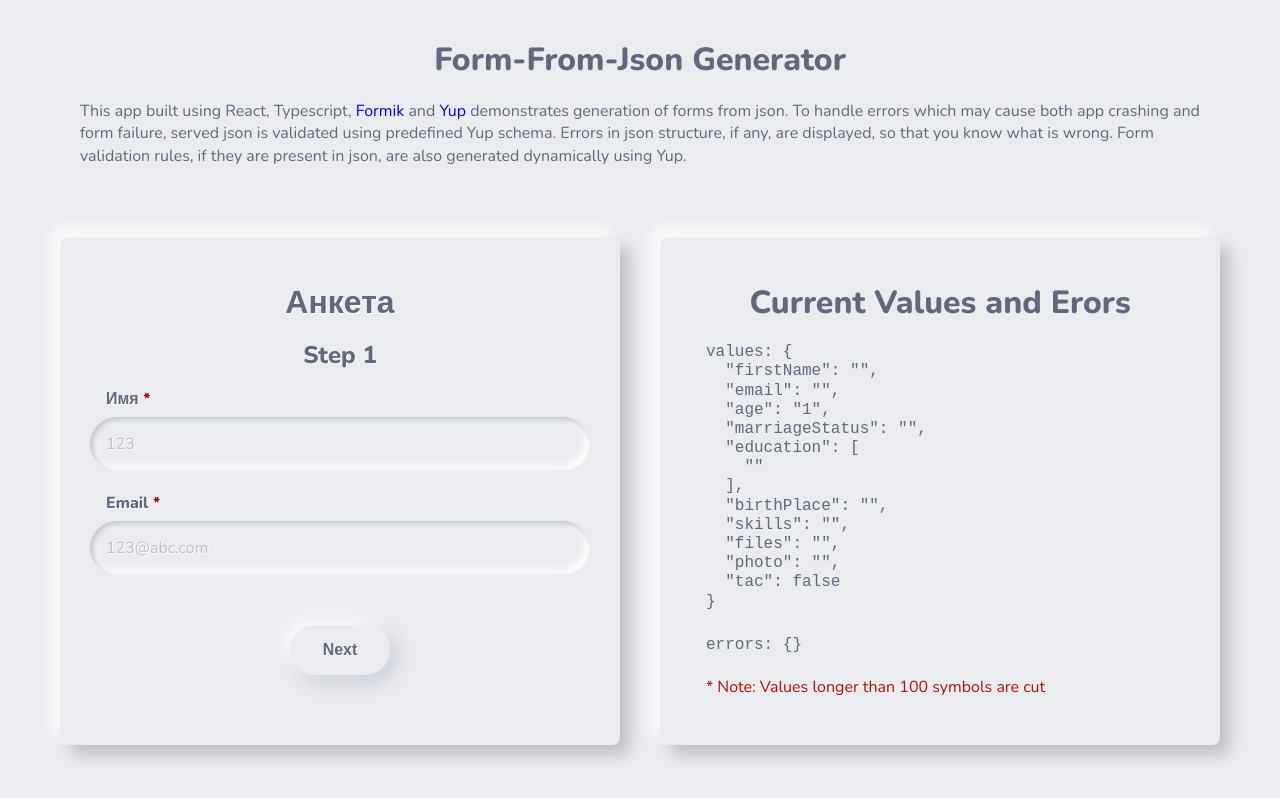
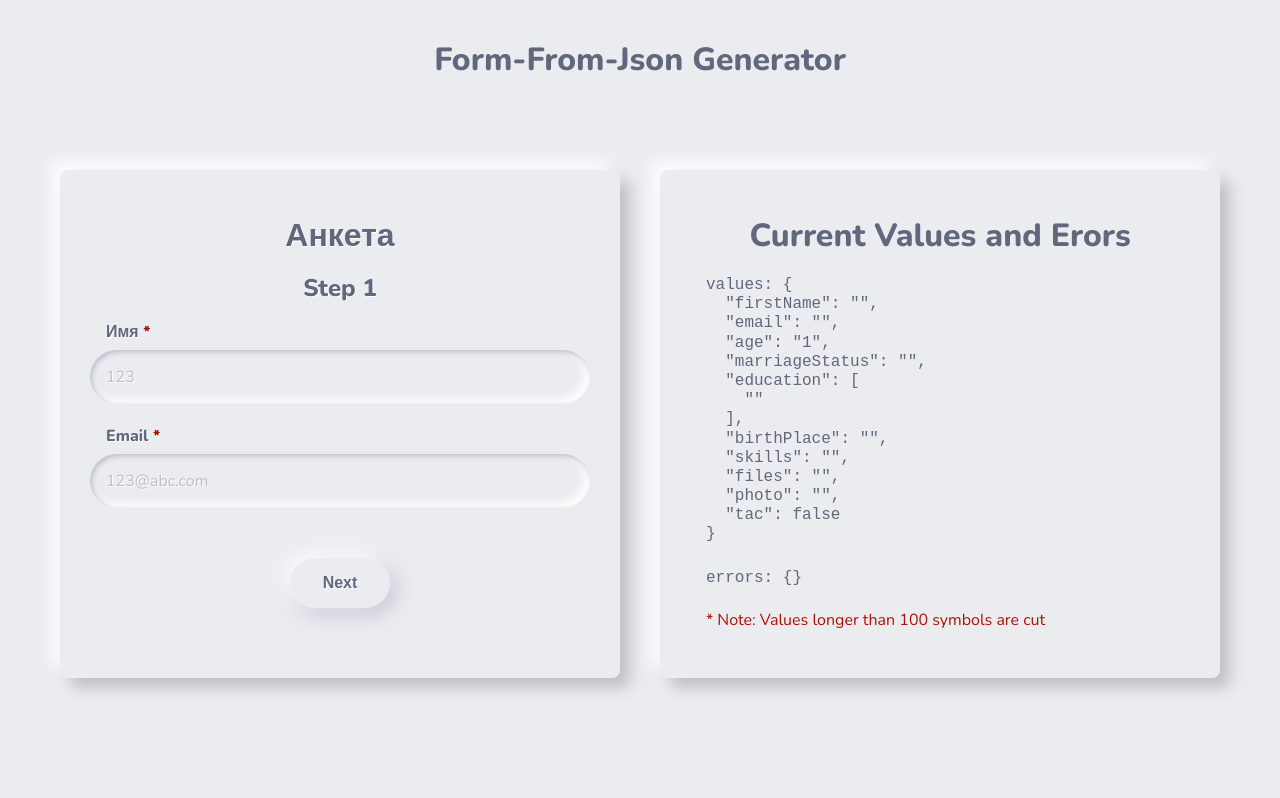
Before and after one commit to ItSerje/form-from-json-generator, a React (Create React App) app: page / in a window 1280 px wide. Shown: the top 798 px of the page. Built offline with nearby package versions, Linux system fonts and the light colour scheme.

Commit message:
clean up code, move app description ot readme

```diff
--- a/src/pages/home/home.tsx
+++ b/src/pages/home/home.tsx
@@ -10,44 +10,8 @@ const Home: FC = () => {
     <>
       <div className='container introduction'>
         <h1>Form-From-Json Generator</h1>
-        <p>
-          This app built using React, Typescript,{' '}
-          <a href='https://www.npmjs.com/package/formik' target='_blank'>
-            Formik
-          </a>{' '}
-          and{' '}
-          <a href='https://www.npmjs.com/package/yup' target='_blank'>
-            Yup
-          </a>{' '}
-          demonstrates generation of forms from json. To handle errors which may
-          cause both app crashing and form failure, served json is validated
-          using predefined Yup schema. Errors in json structure, if any, are
-          displayed, so that you know what is wrong. Form validation rules, if
-          they are present in json, are also generated dynamically using Yup.
-        </p>
-
-        {/* <FormGroup>
-          <FormControlLabel
-            control={<Switch checked={checked} onChange={handleChange} />}
-            label='Render from JSON'
-          />
-        </FormGroup> */}
-        {/* <div className='neuromorphic'>
-          <label className='form__field-label'>Json Source</label>
-          <input
-            className='input'
-            type='text'
-            value={fetchDataUrl}
-            onChange={(e) => setFetchDataUrl(e.target.value)}
-            spellCheck='false'
-          />
-        </div> */}
       </div>
-
-      <FormFromJsonContainer
-        parsedJson={parsedJson}
-        //   setCurrentValuesAndErrors={setCurrentValuesAndErrors}
-      />
+      <FormFromJsonContainer parsedJson={parsedJson} />
     </>
   );
 };
```
Also changed, not shown: 1 other file (tests, documents, lock files or other folders).
